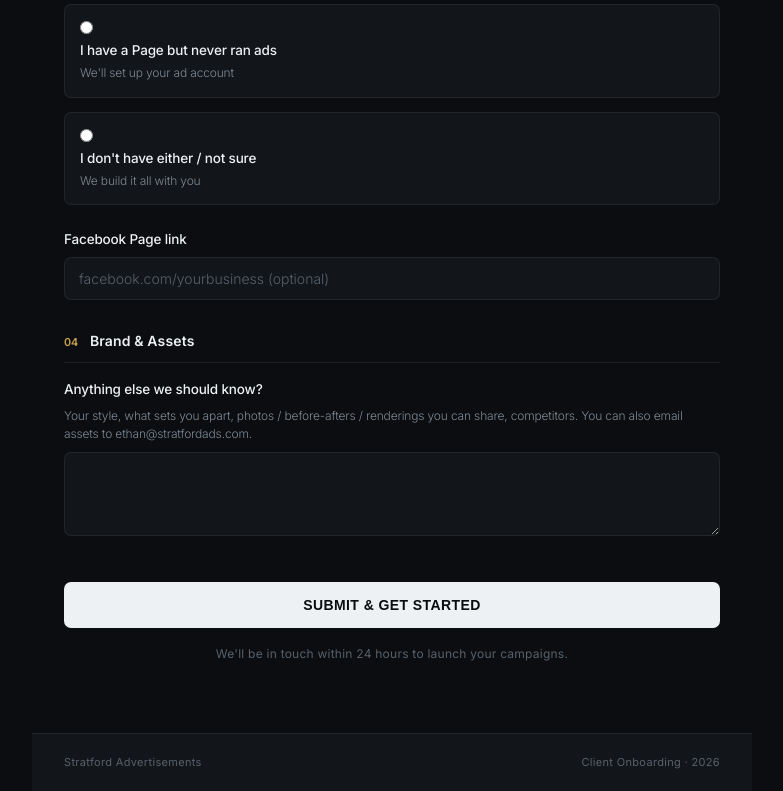
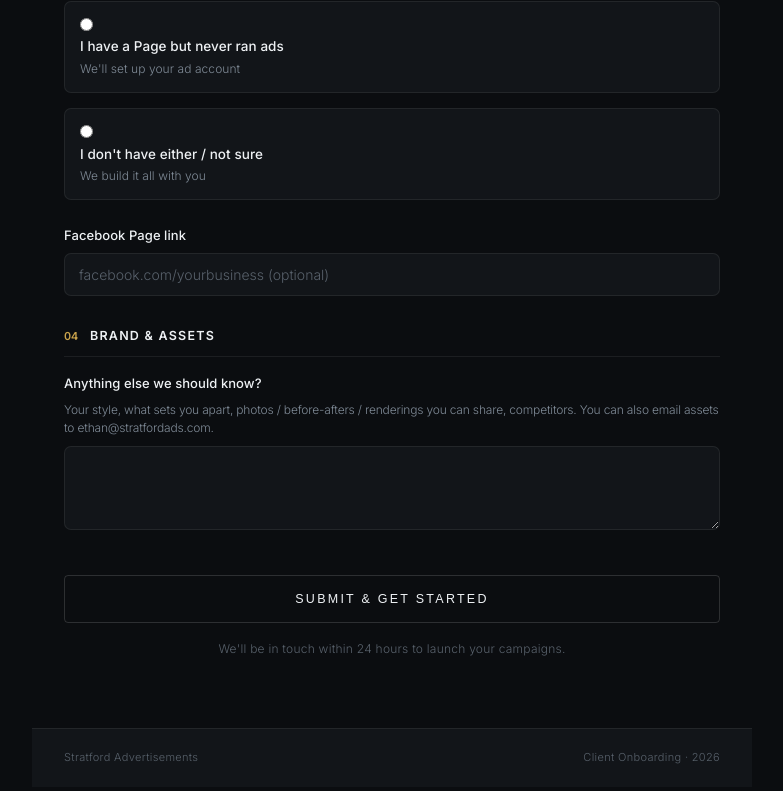
Before and after one commit to milamADS/stratford-site, a plain HTML site: page welcome/index.html in a window 1280 px wide. Shown: the part 1642-2433 px from the top of the page, without its empty margins (248-1031 px from the left). Drawn offline with nearby package versions, Linux system fonts and the light colour scheme.

Commit message:
Refine onboarding form: flat button, sharper type

```diff
--- a/welcome/index.html
+++ b/welcome/index.html
@@ -7,7 +7,7 @@
 <style>
 :root{--bg:#0b0d10;--surface:#121519;--surface2:#171a1f;--line:rgba(255,255,255,.07);--line2:rgba(255,255,255,.14);--ink:#eef1f4;--ink2:#c3cad2;--muted:#7f8a96;--muted2:#58616b;--gold:#c9a24b;--gold2:#d9bd79}
 *{box-sizing:border-box;margin:0;padding:0}
-body{font-family:'Inter',system-ui,sans-serif;background:var(--bg);color:var(--ink);font-weight:400;line-height:1.6;letter-spacing:-.01em;-webkit-font-smoothing:antialiased}
+body{font-family:'Inter',system-ui,sans-serif;background:var(--bg);color:var(--ink);font-weight:300;line-height:1.6;letter-spacing:-.011em;-webkit-font-smoothing:antialiased;text-rendering:optimizeLegibility}
 .doc{max-width:720px;margin:0 auto}
 /* top bar */
 .bar{display:flex;justify-content:space-between;align-items:center;padding:16px 32px;border-bottom:1px solid var(--line);background:var(--surface);position:sticky;top:0;z-index:10}
@@ -19,7 +19,7 @@ body{font-family:'Inter',system-ui,sans-serif;background:var(--bg);color:var(--i
 /* cover */
 .cover{padding:46px 32px 34px;border-bottom:1px solid var(--line);background:linear-gradient(180deg,#101317,var(--bg))}
 .cover .k{font-size:10.5px;letter-spacing:.2em;text-transform:uppercase;color:var(--gold);margin-bottom:14px}
-.cover h1{font-family:'Cormorant Garamond',serif;font-size:36px;font-weight:700;line-height:1.1;margin-bottom:12px}
+.cover h1{font-family:'Cormorant Garamond',serif;font-size:38px;font-weight:600;line-height:1.08;letter-spacing:.3px;margin-bottom:13px}
 .cover p{color:var(--ink2);font-size:15px;font-weight:300;max-width:540px}
 /* body */
 .body{padding:34px 32px 70px}
@@ -27,10 +27,10 @@ form{display:flex;flex-direction:column;gap:0}
 .sec{margin-bottom:30px}
 .sechead{display:flex;align-items:baseline;gap:12px;margin-bottom:16px;border-bottom:1px solid var(--line);padding-bottom:10px}
 .sechead .no{font-size:11px;color:var(--gold);font-weight:600;font-variant-numeric:tabular-nums}
-.sechead h2{font-size:14px;font-weight:600;letter-spacing:.01em}
+.sechead h2{font-size:12.5px;font-weight:600;letter-spacing:.1em;text-transform:uppercase}
 .field{margin-bottom:18px}
 .field:last-child{margin-bottom:0}
-.field label{display:block;font-size:13.5px;font-weight:500;color:var(--ink);margin-bottom:6px}
+.field label{display:block;font-size:13px;font-weight:500;color:var(--ink);margin-bottom:7px;letter-spacing:.005em}
 .field .hint{font-size:12px;color:var(--muted);margin-bottom:9px;font-weight:300;line-height:1.5}
 .field input,.field textarea{width:100%;background:var(--surface);border:1px solid var(--line);border-radius:7px;padding:12px 14px;color:var(--ink);font-family:inherit;font-size:14px;font-weight:300;transition:border-color .2s}
 .field input:focus,.field textarea:focus{outline:none;border-color:var(--gold2)}
@@ -42,8 +42,8 @@ form{display:flex;flex-direction:column;gap:0}
 .radio input{width:auto;margin-top:3px;accent-color:var(--gold)}
 .radio .rt b{display:block;font-size:13.5px;font-weight:500;color:var(--ink)}
 .radio .rt span{font-size:12px;color:var(--muted);font-weight:300}
-.submit{width:100%;background:var(--ink);color:#0b0d10;border:none;border-radius:7px;padding:15px;font-size:14px;font-weight:600;letter-spacing:.03em;text-transform:uppercase;cursor:pointer;transition:background .2s;margin-top:8px}
-.submit:hover{background:var(--gold2)}
+.submit{width:100%;background:transparent;color:var(--ink);border:1px solid var(--line2);border-radius:4px;padding:16px;font-size:12.5px;font-weight:500;letter-spacing:.18em;text-transform:uppercase;cursor:pointer;transition:background .25s,color .25s,border-color .25s;margin-top:8px}
+.submit:hover{background:var(--ink);color:var(--bg);border-color:var(--ink)}
 .note{text-align:center;font-size:12px;color:var(--muted2);margin-top:16px;letter-spacing:.02em}
 .foot{padding:20px 32px;border-top:1px solid var(--line);background:var(--surface);display:flex;justify-content:space-between;font-size:11px;color:var(--muted2);letter-spacing:.03em}
 @media(max-width:560px){.bar,.cover,.body,.foot{padding-left:20px;padding-right:20px}}
```
